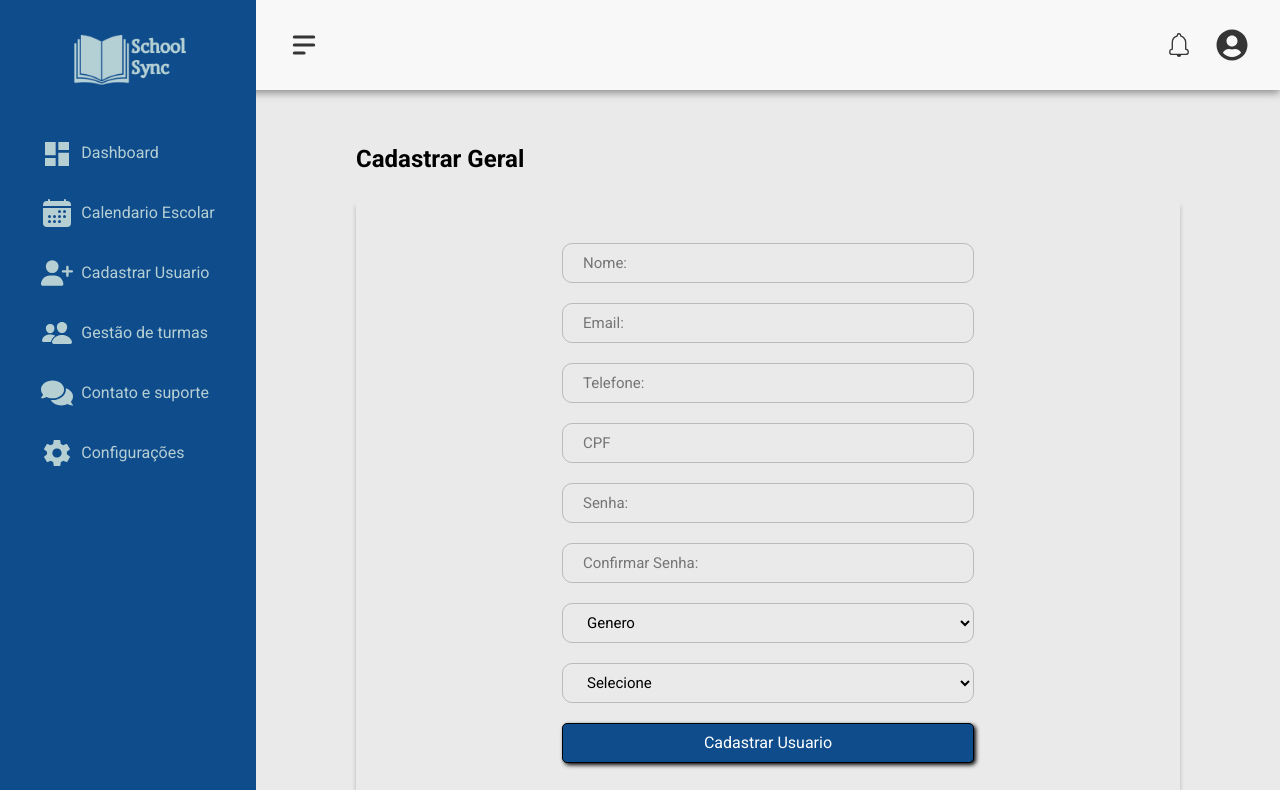
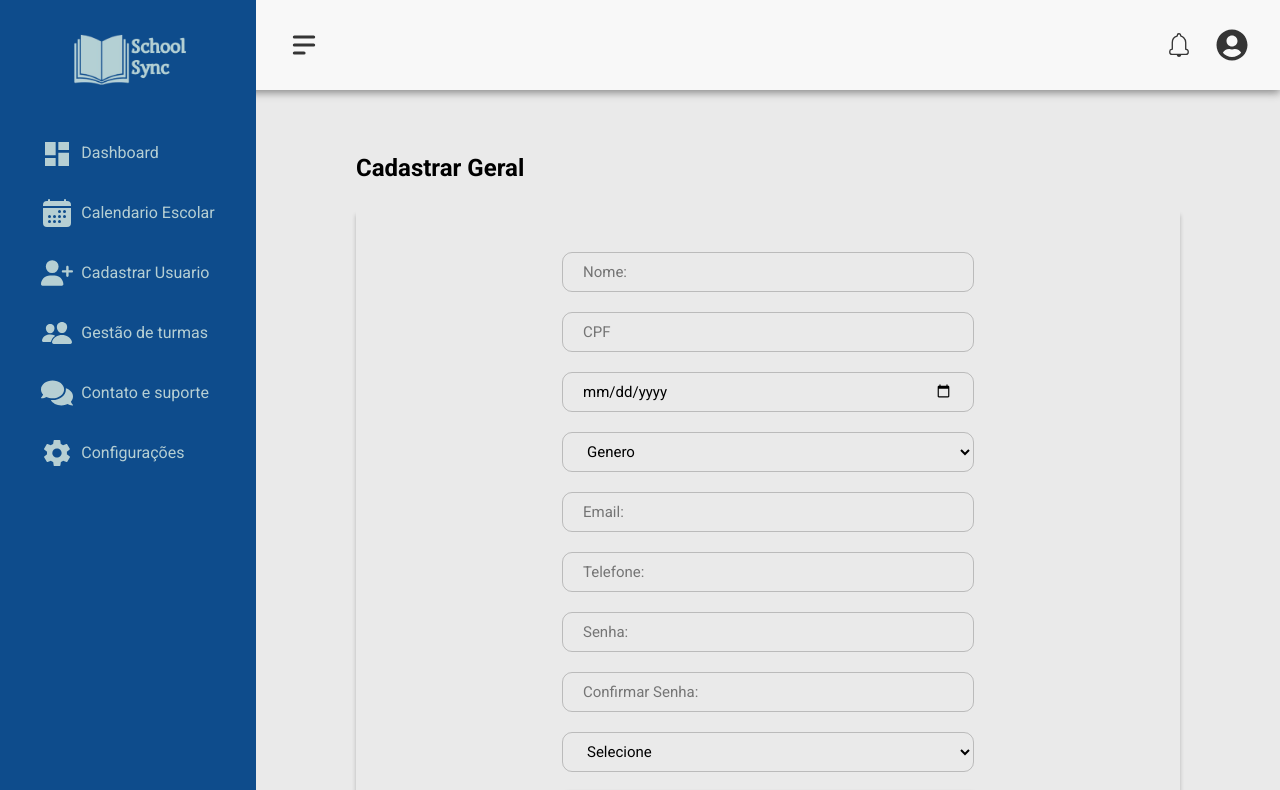
Before and after one commit to Alisonjs0/SchoolSync, a Next.js app: page /pages/cadastrarUsuario in a window 1280 px wide. Shown: the top 790 px of the page. Built offline with nearby package versions, Linux system fonts and the light colour scheme.

Commit message:
forms professor

```diff
--- a/app/pages/cadastrarUsuario/components/formProfessor.js
+++ b/app/pages/cadastrarUsuario/components/formProfessor.js
@@ -3,8 +3,14 @@ import React from "react";
 const formProfessor = () => {
   return (
     <div>
-      <form>
-          <input type="text" placeholder="Area de Formacao"/>
+      <form id="forms">
+          <input type="text" placeholder="Disciplinas Ministradas"/>
+          <select name="cargo" id=""  defaultValue="">
+            <option value="" disabled>Cargo</option>
+            <option value="Titular" id="">Titular</option>
+            <option value="Substituto" id="">Substituto</option>
+          </select>
+
       </form>
     </div>
   );
--- a/app/pages/cadastrarUsuario/page.jsx
+++ b/app/pages/cadastrarUsuario/page.jsx
@@ -16,6 +16,7 @@ const CadastrarUsuario = () => {
   const [email, setEmail] = useState("");
   const [tel, setTel] = useState("");
   const [cpf, setCpf] = useState("");
+  const [data, setData] = useState("");
   const [senha, setSenha] = useState("");
   const [confirmSenha, setConfirmSenha] = useState("");
   const [cargo, setCargo] = useState();
@@ -83,6 +84,28 @@ const CadastrarUsuario = () => {
                     value={nome}
                   />
                   <input
+                    type="number"
+                    placeholder="CPF"
+                    onChange={(e) => setCpf(e.target.value)}
+                    value={cpf}
+                  />
+                  <input
+                    type="date"
+                    value={data}
+                    onChange={(e) => setData(e.target.value)}
+                    placeholder="Data de Nascimento"
+                  />
+                  <select
+                    name=""
+                    id=""
+                    onChange={(e) => setSexo(e.target.value)}
+                    value={sexo}
+                  >
+                    <option value="genero">Genero</option>
+                    <option value="Maculino">Maculino</option>
+                    <option value="Feminino">Feminino</option>
+                  </select>
+                  <input
                     type="email"
                     placeholder="Email:"
                     onChange={(e) => setEmail(e.target.value)}
@@ -93,12 +116,6 @@ const CadastrarUsuario = () => {
                     placeholder="Telefone:"
                     value={tel}
                     onChange={handleTelefoneChange}
-                  />
-                  <input
-                    type="number"
-                    placeholder="CPF"
-                    onChange={(e) => setCpf(e.target.value)}
-                    value={cpf}
                   />
                   <input
                     type="password"
@@ -112,16 +129,6 @@ const CadastrarUsuario = () => {
                     value={confirmSenha}
                     onChange={(e) => setConfirmSenha(e.target.value)}
                   />
-                  <select
-                    name=""
-                    id=""
-                    onChange={(e) => setSexo(e.target.value)}
-                    value={sexo}
-                  >
-                    <option value="genero">Genero</option>
-                    <option value="Maculino">Maculino</option>
-                    <option value="Feminino">Feminino</option>
-                  </select>
 
                   <select
                     name=""
@@ -134,7 +141,6 @@ const CadastrarUsuario = () => {
                     <option value="Aluno">Aluno</option>
                     <option value="Admin">Admin</option>
                   </select>
-
                   <button className="button" type="submit">
                     Cadastrar Usuario
                   </button>
```
